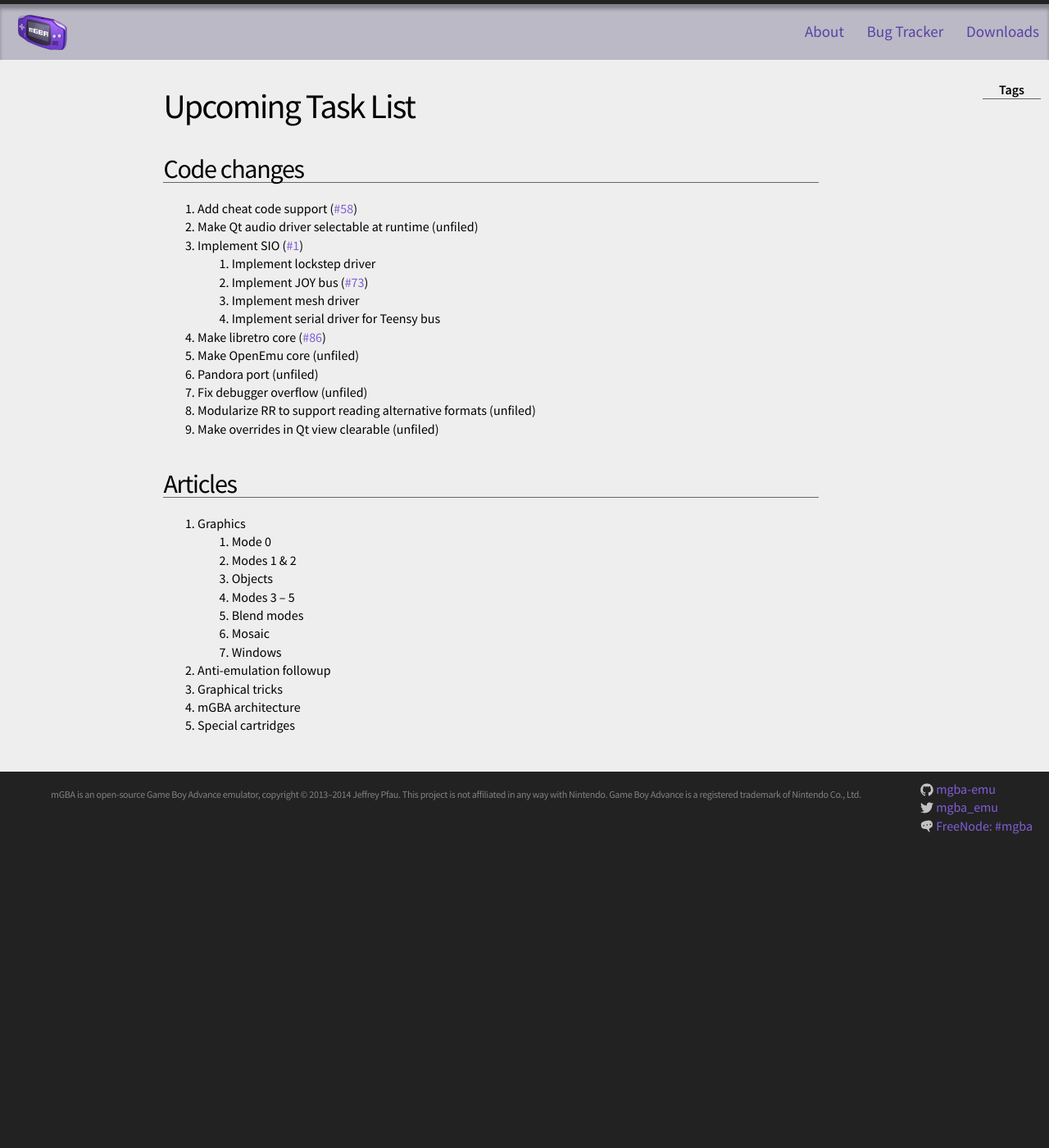
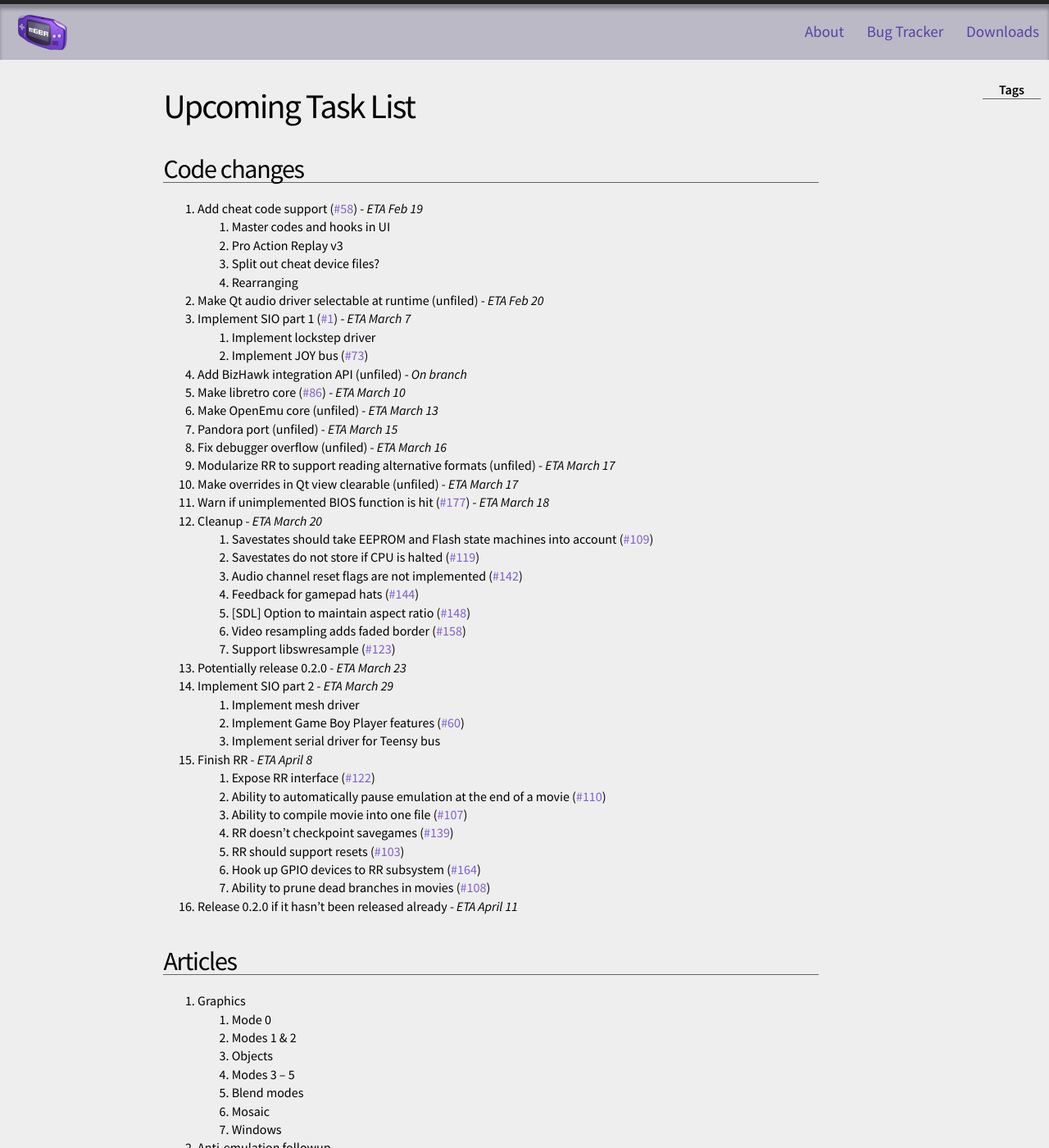
Before and after one commit to mgba-emu/www, a Jekyll site: the page built from tasks.markdown, in a window 1280 px wide and 1400 px high. Shown: the whole window at 82% size. Built offline with Jekyll 4.4.1, drawn with Linux system fonts in a browser that asks for light colours.

Commit message:
Flesh out task list, add really rough ETAs

```diff
--- a/tasks.markdown
+++ b/tasks.markdown
@@ -6,19 +6,45 @@ permalink: tasks.html
 Code changes
 ------------
 
-1. Add cheat code support ({% bug 58 %})
-1. Make Qt audio driver selectable at runtime (unfiled)
-1. Implement SIO ({% bug 1 %})
+1. Add cheat code support ({% bug 58 %}) - *ETA Feb 19*
+    1. Master codes and hooks in UI
+    1. Pro Action Replay v3
+    1. Split out cheat device files?
+    1. Rearranging
+1. Make Qt audio driver selectable at runtime (unfiled) - *ETA Feb 20*
+1. Implement SIO part 1 ({% bug 1 %}) - *ETA March 7*
     1. Implement lockstep driver
     1. Implement JOY bus ({% bug 73 %})
+1. Add BizHawk integration API (unfiled) - *On branch*
+1. Make libretro core ({% bug 86 %}) - *ETA March 10*
+1. Make OpenEmu core (unfiled) - *ETA March 13*
+1. Pandora port (unfiled) - *ETA March 15*
+1. Fix debugger overflow (unfiled) - *ETA March 16*
+1. Modularize RR to support reading alternative formats (unfiled) - *ETA March 17*
+1. Make overrides in Qt view clearable (unfiled) - *ETA March 17*
+1. Warn if unimplemented BIOS function is hit ({% bug 177 %}) - *ETA March 18*
+1. Cleanup - *ETA March 20*
+    1. Savestates should take EEPROM and Flash state machines into account ({% bug 109 %})
+    1. Savestates do not store if CPU is halted ({% bug 119 %})
+    1. Audio channel reset flags are not implemented ({% bug 142 %})
+    1. Feedback for gamepad hats ({% bug 144 %})
+    1. [SDL] Option to maintain aspect ratio ({% bug 148 %})
+    1. Video resampling adds faded border ({% bug 158 %})
+    1. Support libswresample ({% bug 123 %})
+1. Potentially release 0.2.0 - *ETA March 23*
+1. Implement SIO part 2 - *ETA March 29*
     1. Implement mesh driver
+    1. Implement Game Boy Player features ({% bug 60 %})
     1. Implement serial driver for Teensy bus
-1. Make libretro core ({% bug 86 %})
-1. Make OpenEmu core (unfiled)
-1. Pandora port (unfiled)
-1. Fix debugger overflow (unfiled)
-1. Modularize RR to support reading alternative formats (unfiled)
-1. Make overrides in Qt view clearable (unfiled)
+1. Finish RR - *ETA April 8*
+    1. Expose RR interface ({% bug 122 %})
+    1. Ability to automatically pause emulation at the end of a movie ({% bug 110 %})
+    1. Ability to compile movie into one file ({% bug 107 %})
+    1. RR doesn't checkpoint savegames ({% bug 139 %})
+    1. RR should support resets ({% bug 103 %})
+    1. Hook up GPIO devices to RR subsystem ({% bug 164 %})
+    1. Ability to prune dead branches in movies ({% bug 108 %})
+1. Release 0.2.0 if it hasn't been released already - *ETA April 11*
 
 Articles
 --------
```
